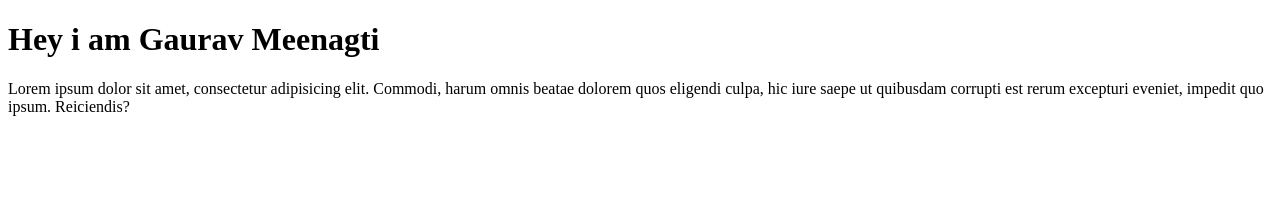
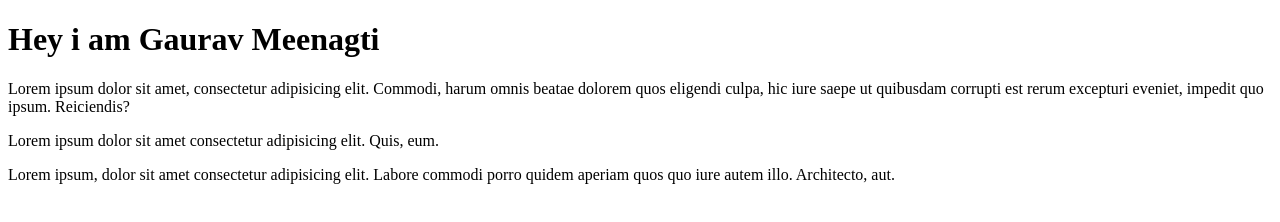
Before and after one commit to Gaurav-meena95/SectionAgit, a plain HTML site: page index.html in a window 1280 px wide. Drawn offline with Linux system fonts and the light colour scheme.

Commit message:
this is my frist repo

```diff
--- a/index.html
+++ b/index.html
@@ -4,7 +4,8 @@
     <body>
         <h1>Hey i am Gaurav Meenagti</h1>
         <p>Lorem ipsum dolor sit amet, consectetur adipisicing elit. Commodi, harum omnis beatae dolorem quos eligendi culpa, hic iure saepe ut quibusdam corrupti est rerum excepturi eveniet, impedit quo ipsum. Reiciendis?
-
         </p>
+        <p>Lorem ipsum dolor sit amet consectetur adipisicing elit. Quis, eum.</p>
+        <p>Lorem ipsum, dolor sit amet consectetur adipisicing elit. Labore commodi porro quidem aperiam quos quo iure autem illo. Architecto, aut.</p>
     </body>
 </html>
```
